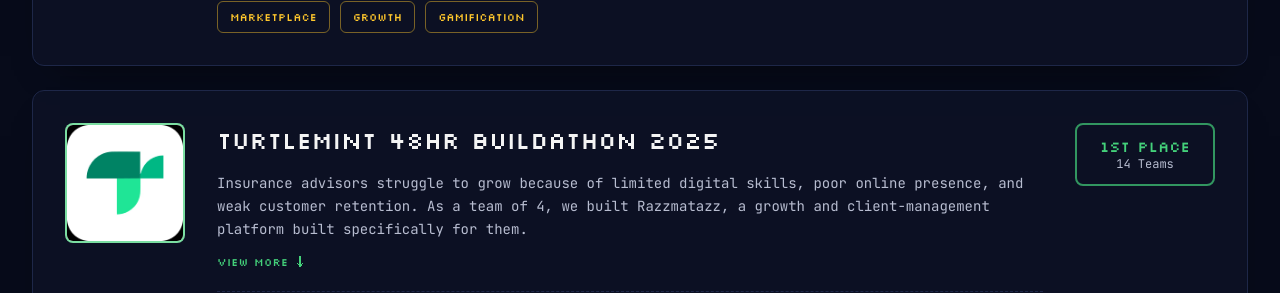
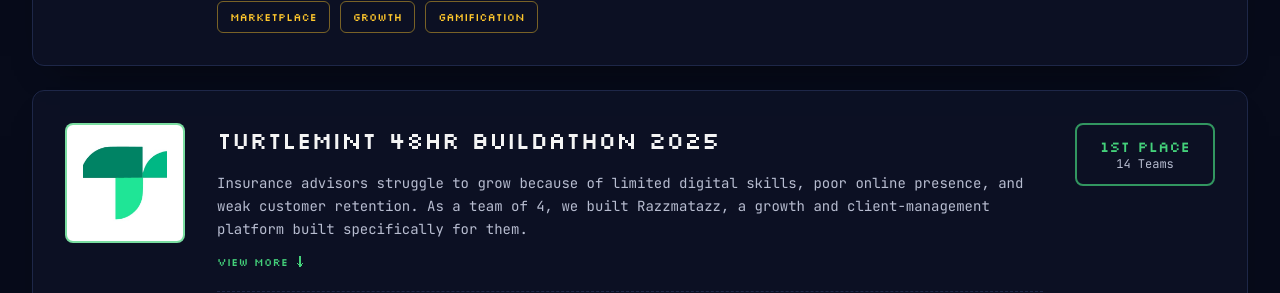
Before and after one commit to KushalChordia/Portfolio-Website, a Next.js app: page / in a window 1280 px wide. Shown: the part 3320-3613 px from the top of the page. Built offline with nearby package versions, Linux system fonts and the light colour scheme.

Commit message:
Added version5

```diff
--- a/src/components/ui/CompetitionMark.tsx
+++ b/src/components/ui/CompetitionMark.tsx
@@ -7,7 +7,7 @@
   adobe: "/icons/Adobe.jpg",
   pathway: "/icons/Pathway.jpg",
   pmx: "/icons/PMx.jpg",
-  turtlemint: "/icons/TurtleMint.jpg",
+  turtlemint: "/icons/TurtleMint.png",
   civilconclave: "/icons/CivilConclave.jpg",
 };
 
@@ -29,14 +29,31 @@
       className={cn(
         "relative h-20 w-20 shrink-0 overflow-hidden sm:h-[7.5rem] sm:w-[7.5rem]",
         "rounded-lg border-2",
-        // TurtleMint's source icon sits inset on a white canvas rather than
-        // filling the frame edge to edge, so the tile's own corners show
-        // through — a dark fallback there reads as a broken/cropped image.
+        // TurtleMint.png is pre-cropped to its white icon canvas (the
+        // original had a black canvas well outside the rounded-icon
+        // artwork); bg-white just backs up the now-flush edges.
         logo === "turtlemint" ? "bg-white" : "bg-void/50",
         ACCENT_BORDER_STRONG[accent],
       )}
     >
-      <Image src={LOGO_SRC[logo]} alt={org} fill sizes="(max-width: 639px) 80px, 120px" className="object-cover" />
+      {logo === "turtlemint" ? (
+        // A `fill` image insets to the *padding* edge of its positioned
+        // ancestor, so padding on the outer tile wouldn't actually inset it —
+        // this inner box is what actually shrinks the mark, giving it the
+        // breathing room the other partners' logos already have baked into
+        // their own artwork.
+        <div className="absolute inset-3 sm:inset-4">
+          <Image
+            src={LOGO_SRC[logo]}
+            alt={org}
+            fill
+            sizes="(max-width: 639px) 64px, 96px"
+            className="object-contain"
+          />
+        </div>
+      ) : (
+        <Image src={LOGO_SRC[logo]} alt={org} fill sizes="(max-width: 639px) 80px, 120px" className="object-cover" />
+      )}
     </div>
   );
 }
```
Also changed, not shown: .claude/settings.local.json, public/icons/TurtleMint.jpg (deleted), public/icons/TurtleMint.png (added).
